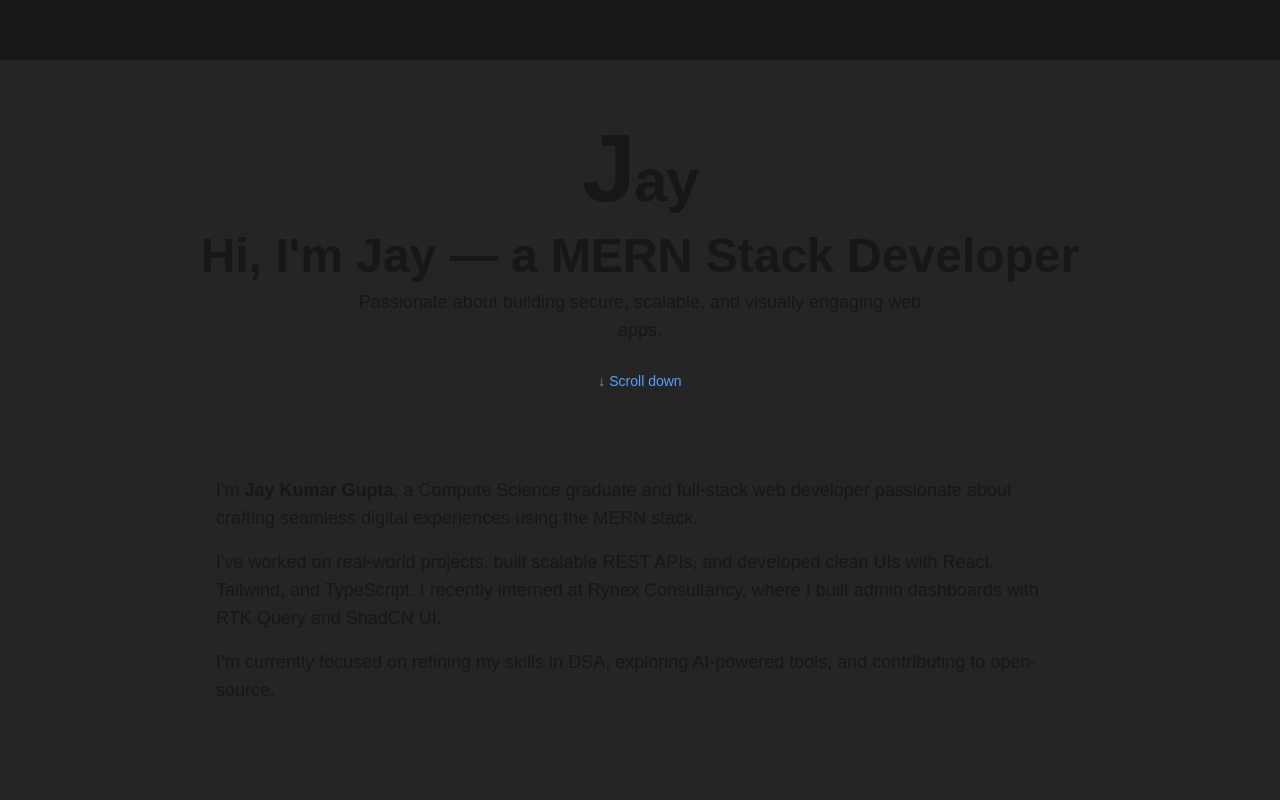
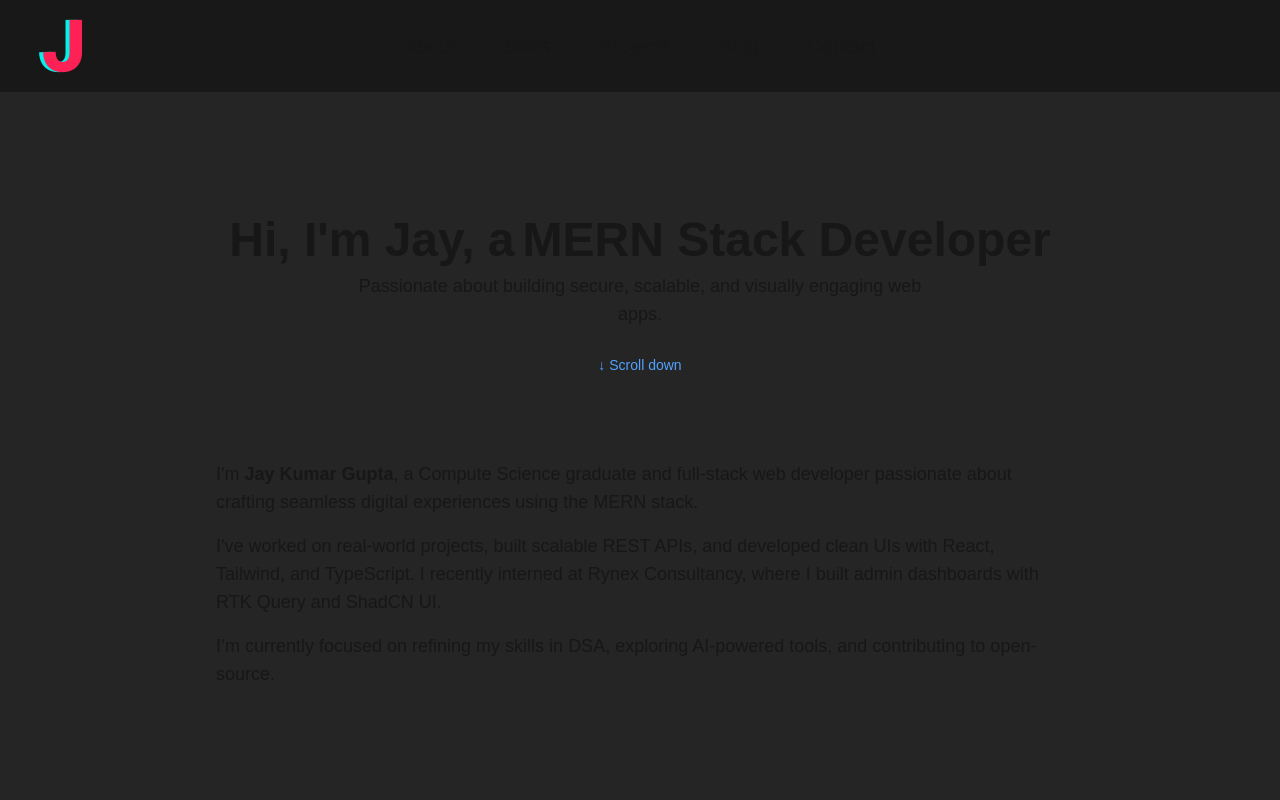
Before and after one commit to jayk-gupta/nextjs-portfolio, a Next.js app: page / in a window 1280 px wide. Shown: the top 800 px of the page. Built offline with nearby package versions, Linux system fonts and the light colour scheme.

Commit message:
fixed hero section and added logo on navbar

```diff
--- a/src/app/_private/page.tsx
+++ /dev/null
@@ -1,9 +0,0 @@
-import React from 'react'
-
-function page() {
-  return (
-    <div>private page</div>
-  )
-}
-
-export default page
--- a/src/app/components/HomePage/Hero.tsx
+++ b/src/app/components/HomePage/Hero.tsx
@@ -6,12 +6,10 @@ function Hero() {
       id="hero"
       className="relative flex flex-col items-center justify-center min-h-screen text-center px-6"
     >
-      <div className="text-6xl font-bold tracking-tight">
-        <span className="text-primary text-8xl">J</span>ay
-      </div>
+
       <h1 className="mt-4 text-4xl md:text-5xl font-semibold">
-        Hi, I'm Jay — a{" "}
-        <span className="text-gradient">MERN Stack Developer</span>
+        Hi, I'm Jay, a
+        <span className="text-gradient ml-2">MERN Stack Developer</span>
       </h1>
       <p className="mt-2 text-lg max-w-xl text-muted-foreground">
         Passionate about building secure, scalable, and visually engaging web
@@ -25,10 +23,10 @@ function Hero() {
         ↓ Scroll down
       </a>
       <section id="about" className="py-20 px-6 max-w-4xl mx-auto text-left">
-
-
         <p className="mb-4 text-lg text-muted-foreground">
-          I'm <strong>Jay Kumar Gupta</strong>, a Compute Science graduate and full-stack web developer passionate about crafting seamless digital experiences using the MERN stack.
+          I'm <strong>Jay Kumar Gupta</strong>, a Compute Science graduate and
+          full-stack web developer passionate about crafting seamless digital
+          experiences using the MERN stack.
         </p>
         <p className="mb-4 text-lg text-muted-foreground">
           I've worked on real-world projects, built scalable REST APIs, and
--- a/src/app/components/Navbar/Navbar.tsx
+++ b/src/app/components/Navbar/Navbar.tsx
@@ -2,8 +2,17 @@ import React from "react";
 
 function Navbar() {
   return (
-    <div className="bg-[#181818] p-4">
-      <ul className="flex gap-12 justify-center text-lg">
+    <div className="bg-[#181818] p-8 flex items-center ">
+      <div className="relative text-8xl font-extrabold text-white select-none font-sans top-[-40px]">
+        <span className="absolute left-0 top-0 text-[#00f2ea] translate-x-1 translate-y-1 z-0 text-7xl">
+          J
+        </span>{" "}
+        {/* Cyan shadow */}
+        <span className="absolute left-3 top-2 text-[#fd2155] -translate-x-1 -translate-y-1 z-0 text-7xl">
+          J
+        </span>{" "}
+      </div>
+      <ul className="flex gap-12 text-xl w-full justify-center">
         <li>
           <a href="#about">About</a>
         </li>
--- a/src/app/layout.tsx
+++ b/src/app/layout.tsx
@@ -14,8 +14,8 @@ const geistMono = Geist_Mono({
 });
 
 export const metadata: Metadata = {
-  title: "Create Next App",
-  description: "Generated by create next app",
+  title: "My Porfolio Site",
+  description: "",
 };
 
 export default function RootLayout({
```
